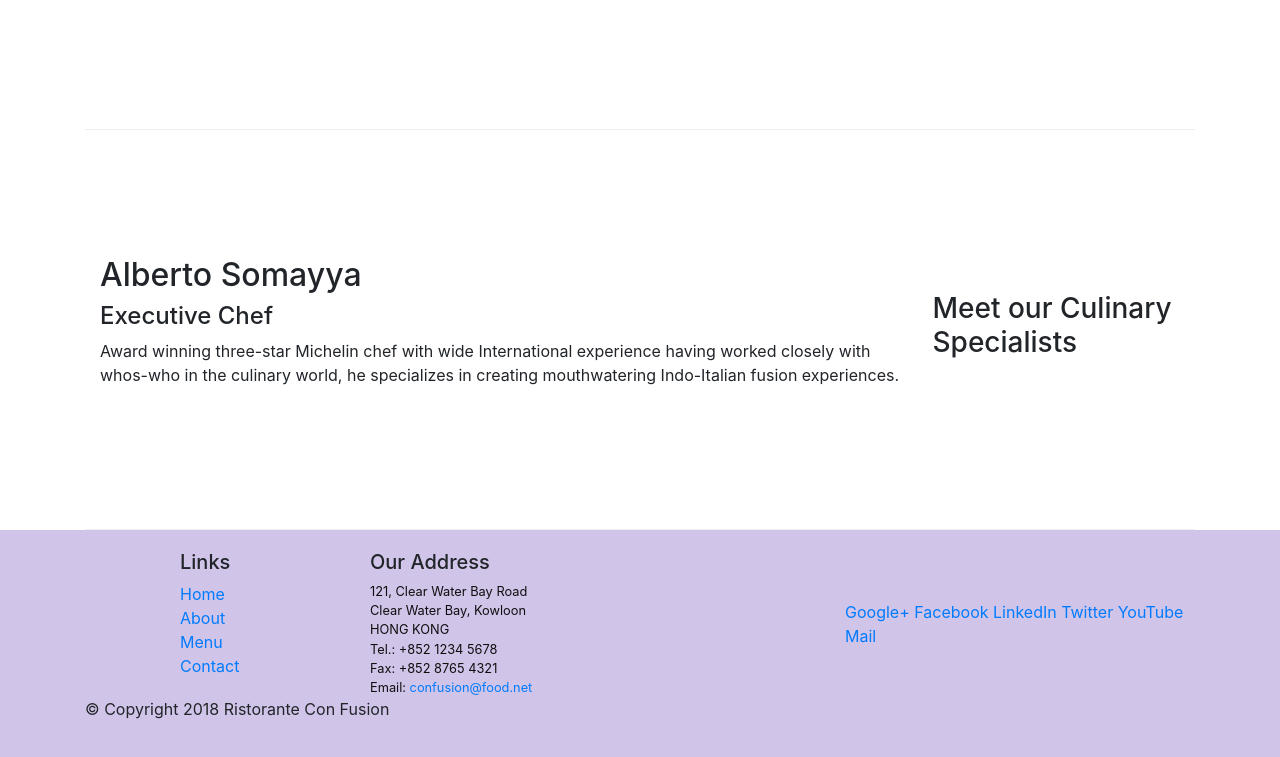
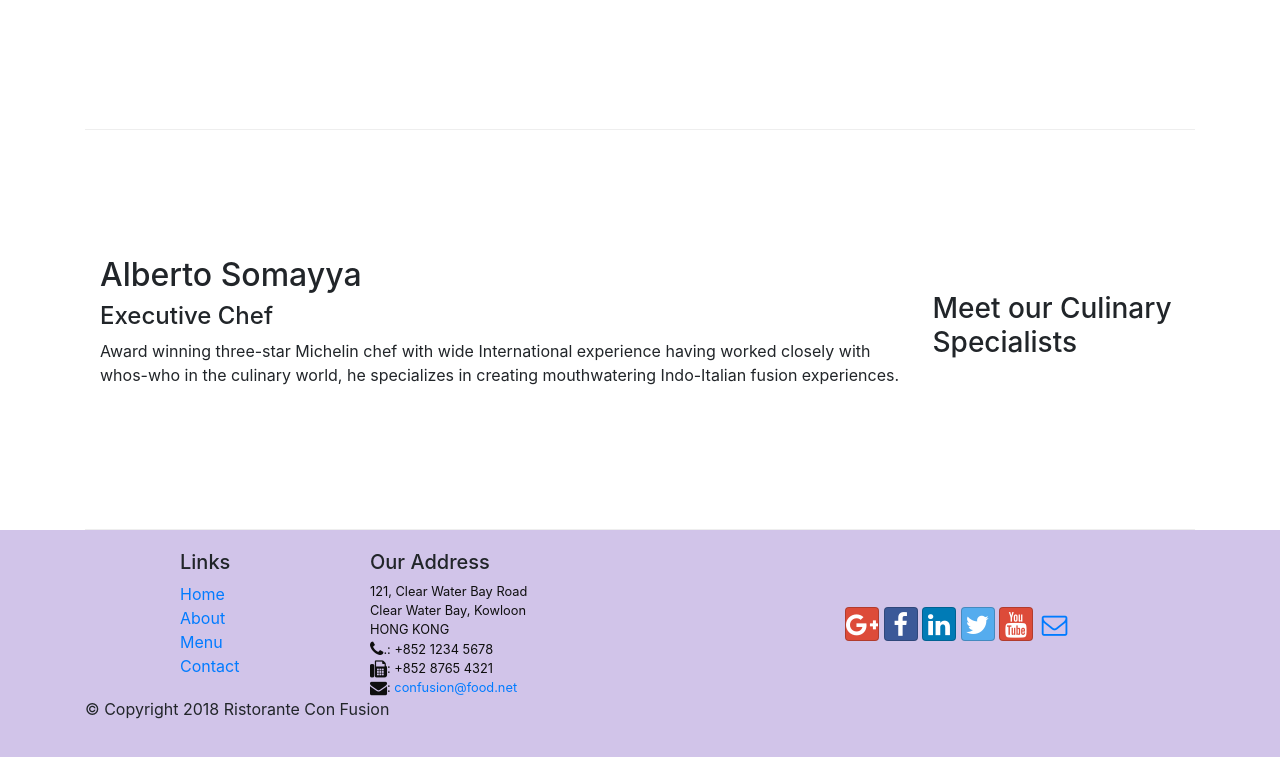
Before and after one commit to ashik60/bootstrap4-coursera, a website: page index.html in a window 1280 px wide. Shown: the part 1004-1761 px from the top of the page. Drawn offline with nearby package versions, Linux system fonts and the light colour scheme.

Commit message:
icon fonts

```diff
--- a/index.html
+++ b/index.html
@@ -10,6 +10,8 @@
 
     <!-- Bootstrap css -->
     <link rel="stylesheet" href="./node_modules/bootstrap/dist/css/bootstrap.min.css">
+    <link rel="stylesheet" href="./node_modules/font-awesome/css/font-awesome.min.css">
+    <link rel="stylesheet" href="./node_modules/bootstrap-social/bootstrap-social.css">
     <link rel="stylesheet" href="./css/style.css">
     <title>Ristorante Con Fusion</title>
 </head>
@@ -27,10 +29,10 @@
             <a href="#" class="navbar-brand mr-auto">Ristorante Con Fusion</a>
             <div class="collapse navbar-collapse" id="Navbar">
                 <ul class="navbar-nav mr-auto">
-                    <li class="nav-item"><a href="#" class="nav-link active">Home</a></li>
-                    <li class="nav-item"><a href="./aboutus.html" class="nav-link">About</a></li>
-                    <li class="nav-item"><a href="#" class="nav-link">Menu</a></li>
-                    <li class="nav-item"><a href="#" class="nav-link">Contact</a></li>
+                    <li class="nav-item active"><a href="#" class="nav-link"><span class="fa fa-home fa-lg"></span>Home</a></li>
+                    <li class="nav-item"><a href="./aboutus.html" class="nav-link"><span class="fa fa-info fa-lg"></span>About</a></li>
+                    <li class="nav-item"><a href="#" class="nav-link"><span class="fa fa-list fa-lg"></span>Menu</a></li>
+                    <li class="nav-item"><a href="#" class="nav-link"><span class="fa fa-address-card fa-lg"></span>Contact</a></li>
                 </ul>
             </div>
         </div>
@@ -101,19 +103,19 @@
 		              121, Clear Water Bay Road<br>
 		              Clear Water Bay, Kowloon<br>
 		              HONG KONG<br>
-		              Tel.: +852 1234 5678<br>
-		              Fax: +852 8765 4321<br>
-		              Email: <a href="mailto:confusion@food.net">confusion@food.net</a>
+		              <i class="fa fa-phone fa-lg"></i>.: +852 1234 5678<br>
+		              <i class="fa fa-fax fa-lg"></i>: +852 8765 4321<br>
+		              <i class="fa fa-envelope fa-lg"></i>: <a href="mailto:confusion@food.net">confusion@food.net</a>
 		           </address>
                 </div>
                 <div class="col-12  align-self-center col-sm-4">
                     <div>
-                        <a href="http://google.com/+">Google+</a>
-                        <a href="http://www.facebook.com/profile.php?id=">Facebook</a>
-                        <a href="http://www.linkedin.com/in/">LinkedIn</a>
-                        <a href="http://twitter.com/">Twitter</a>
-                        <a href="http://youtube.com/">YouTube</a>
-                        <a href="mailto:">Mail</a>
+                        <a class="btn btn-social-icon btn-google" href="http://google.com/+"><i class="fa fa-google-plus"></i></a>
+                        <a class="btn btn-social-icon btn-facebook" href="http://www.facebook.com/profile.php?id="><i class="fa fa-facebook"></i></a>
+                        <a class="btn btn-social-icon btn-linkedin" href="http://www.linkedin.com/in/"><i class="fa fa-linkedin"></i></a>
+                        <a class="btn btn-social-icon btn-twitter" href="http://twitter.com/"><i class="fa fa-twitter"></i></a>
+                        <a class="btn btn-social-icon btn-google" href="http://youtube.com/"><i class="fa fa-youtube"></i></a>
+                        <a class="btn btn-social-icon" href="mailto:"><i class="fa fa-envelope-o"></i></a>
                     </div>
                 </div>
            </div>
--- a/package.json
+++ b/package.json
@@ -15,6 +15,8 @@
   },
   "dependencies": {
     "bootstrap": "^4.0.0",
+    "bootstrap-social": "^5.1.1",
+    "font-awesome": "^4.7.0",
     "jquery": "^3.3.1",
     "popper.js": "^1.12.9"
   }
```
Also changed, not shown: aboutus.html (+15 -13 lines), 1 other file.
